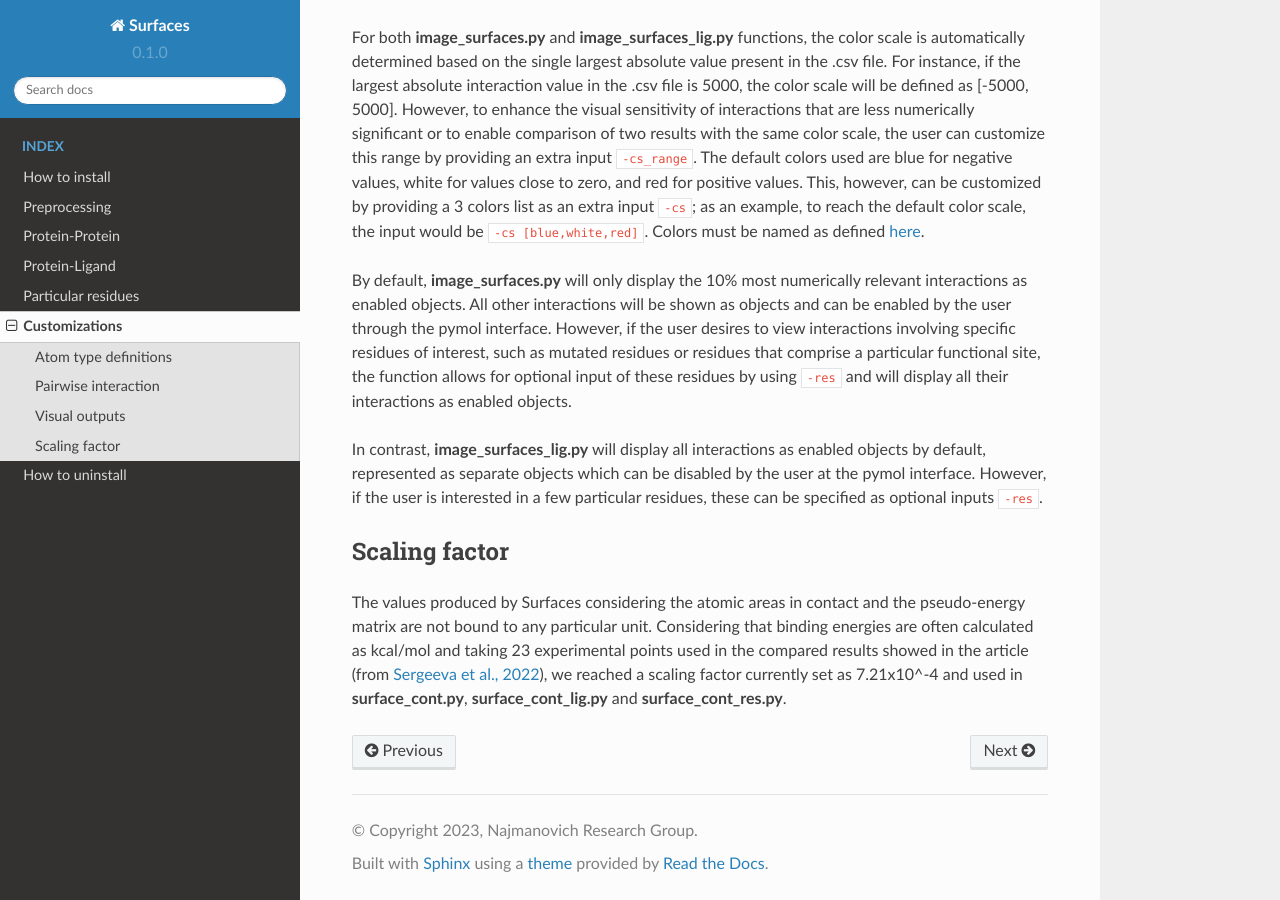
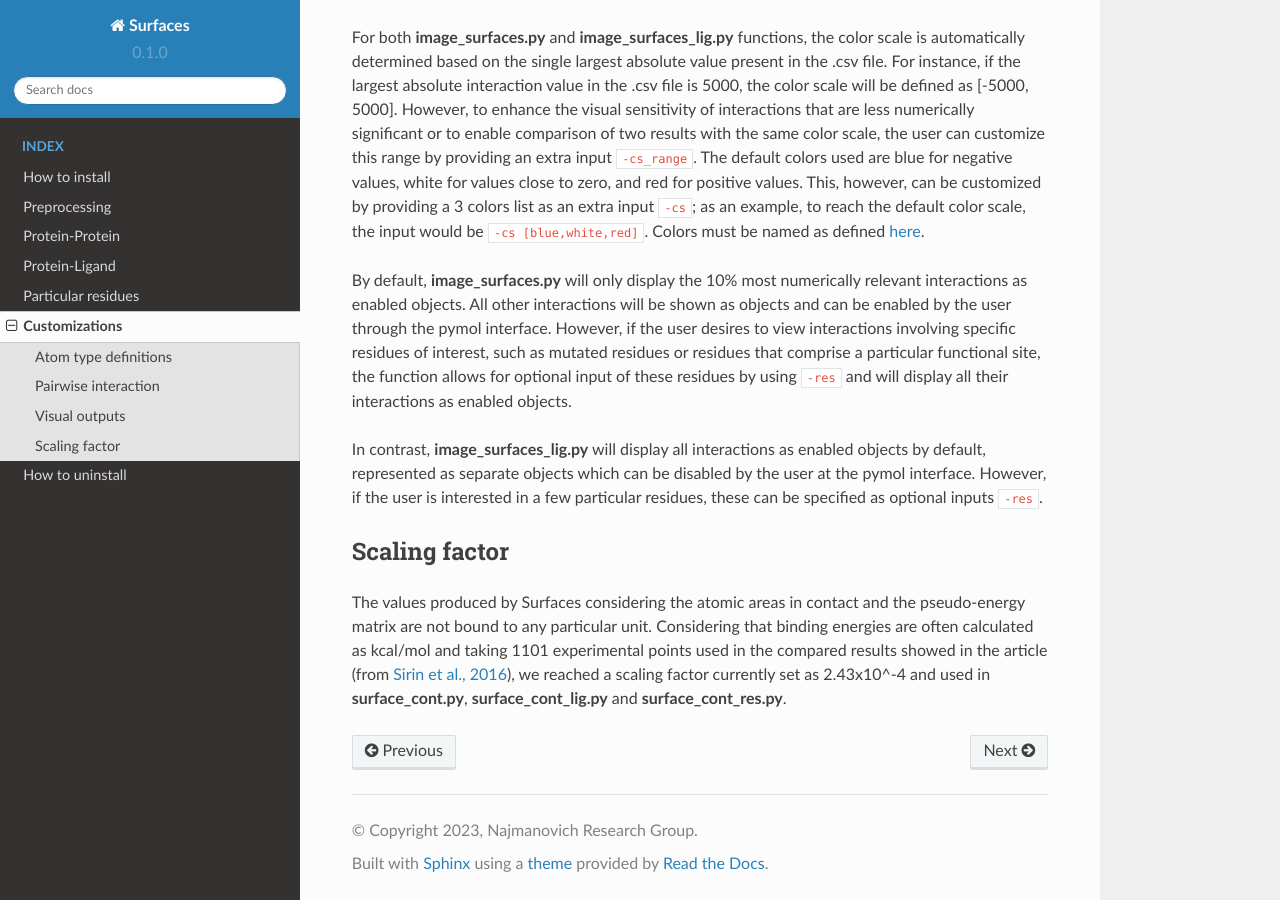
Before and after one commit to nataliateruel/Surfaces_tutorial, a Sphinx documentation site: the page built from docs/source/Customizations.rst, in a window 1280 px wide and 900 px high, scrolled down 2745 px. Built offline with Sphinx 7.4.7 and the Read the Docs theme 2.0.0, drawn with Linux system fonts in a browser that asks for light colours.

Commit message:
Update Customizations.rst

```diff
--- a/docs/source/Customizations.rst
+++ b/docs/source/Customizations.rst
@@ -141,4 +141,4 @@ In contrast, **image_surfaces_lig.py** will display all interactions as enabled
 Scaling factor
 ------------
 
-The values produced by Surfaces considering the atomic areas in contact and the pseudo-energy matrix are not bound to any particular unit. Considering that binding energies are often calculated as kcal/mol and taking 23 experimental points used in the compared results showed in the article (from `Sergeeva et al., 2022 <https://www.biorxiv.org/content/10.1101/2022.08.01.502301v2>`_), we reached a scaling factor currently set as 7.21x10^-4 and used in **surface_cont.py**, **surface_cont_lig.py** and **surface_cont_res.py**.
+The values produced by Surfaces considering the atomic areas in contact and the pseudo-energy matrix are not bound to any particular unit. Considering that binding energies are often calculated as kcal/mol and taking 1101 experimental points used in the compared results showed in the article (from `Sirin et al., 2016 <https://pubmed.ncbi.nlm.nih.gov/26473627/>`_), we reached a scaling factor currently set as 2.43x10^-4 and used in **surface_cont.py**, **surface_cont_lig.py** and **surface_cont_res.py**.
```
